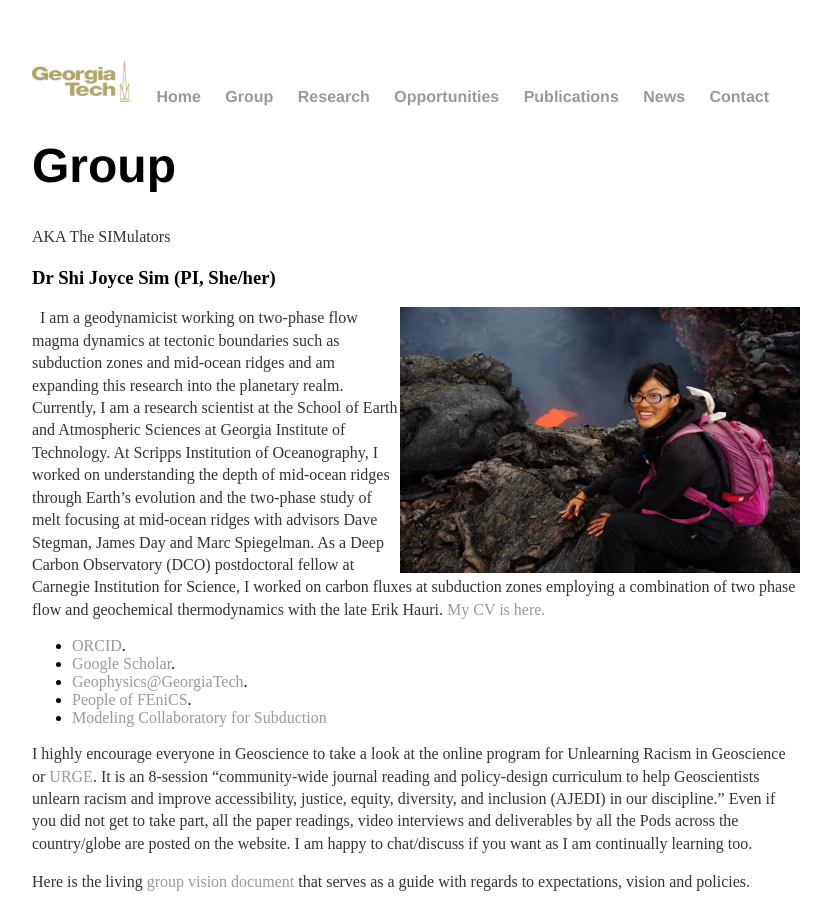
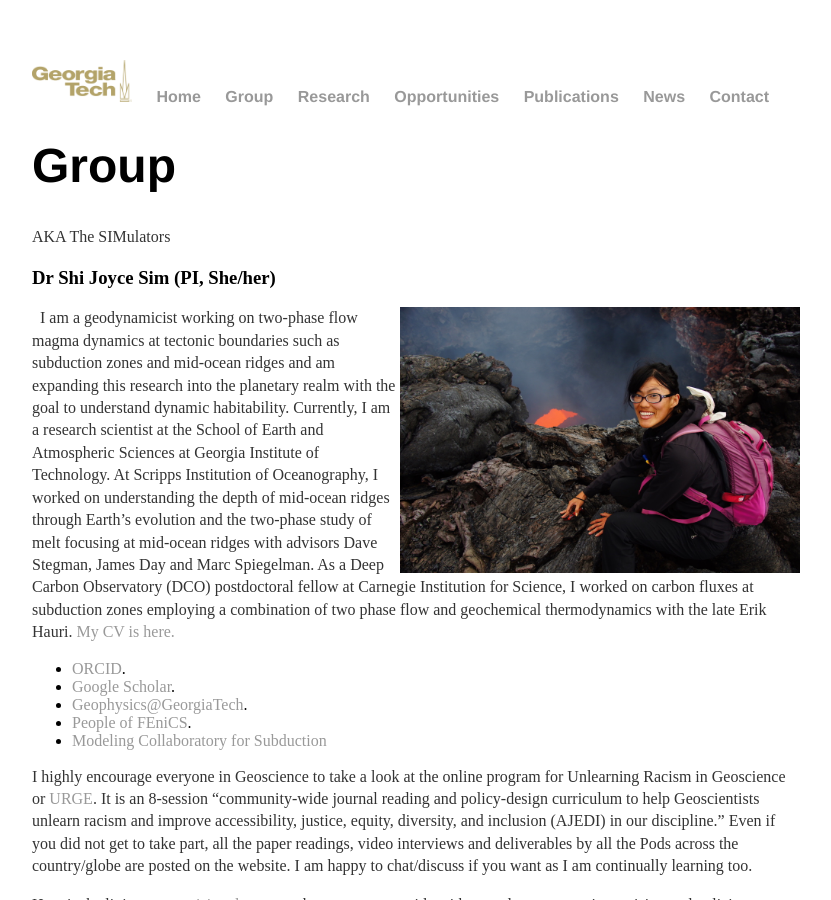
Before and after one commit to joycesim/joycesim.github.io, a Jekyll site: the page built from group/index.md, in a window 1280 px wide and 900 px high. Shown: the whole window, without its empty margins (224-1055 px from the left). Built offline with Jekyll 4.4.1, drawn with Linux system fonts in a browser that asks for light colours.

Commit message:
Update index.md

```diff
--- a/group/index.md
+++ b/group/index.md
@@ -8,7 +8,7 @@
 ### Dr Shi Joyce Sim (PI, She/her)
 <img align="right" src="/image/Profile3.JPG" alt="Kamchatka 2013" title="Kamchatka 2013." width="400" />
 
-&nbsp; I am a geodynamicist working on two-phase flow magma dynamics at tectonic boundaries such as subduction zones and mid-ocean ridges and am expanding this research into the planetary realm. Currently, I am a research scientist at the School of Earth and Atmospheric Sciences at Georgia Institute of Technology. At Scripps Institution of Oceanography, I worked on understanding the depth of mid-ocean ridges through Earth's evolution and the two-phase study of melt focusing at mid-ocean ridges with advisors Dave Stegman, James Day and Marc Spiegelman. As a Deep Carbon Observatory (DCO) postdoctoral fellow at Carnegie Institution for Science, I worked on carbon fluxes at subduction zones employing a combination of two phase flow and geochemical thermodynamics with the late Erik Hauri. [My CV is here.](https://joycesim.github.io/cv/)
+&nbsp; I am a geodynamicist working on two-phase flow magma dynamics at tectonic boundaries such as subduction zones and mid-ocean ridges and am expanding this research into the planetary realm with the goal to understand dynamic habitability. Currently, I am a research scientist at the School of Earth and Atmospheric Sciences at Georgia Institute of Technology. At Scripps Institution of Oceanography, I worked on understanding the depth of mid-ocean ridges through Earth's evolution and the two-phase study of melt focusing at mid-ocean ridges with advisors Dave Stegman, James Day and Marc Spiegelman. As a Deep Carbon Observatory (DCO) postdoctoral fellow at Carnegie Institution for Science, I worked on carbon fluxes at subduction zones employing a combination of two phase flow and geochemical thermodynamics with the late Erik Hauri. [My CV is here.](https://joycesim.github.io/cv/)
 
 * [ORCID](https://orcid.org/0000-0002-2469-1665).
 * [Google Scholar](https://scholar.google.com/citations?user=u2L2NLEAAAAJ&hl=en&authuser=1).
```
